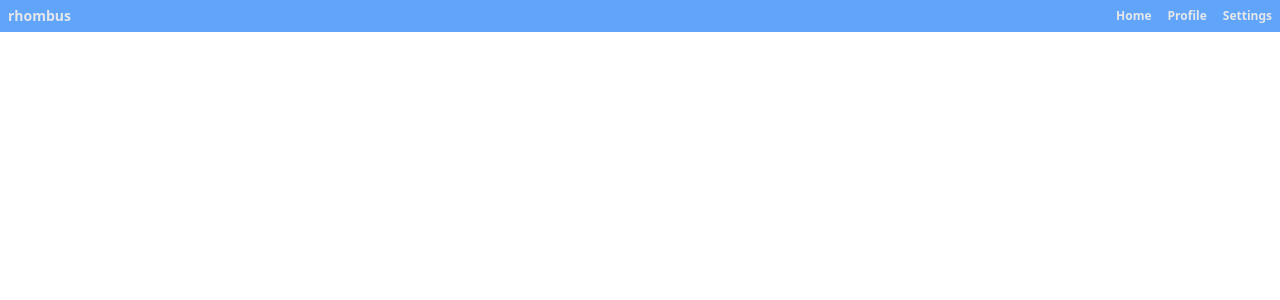
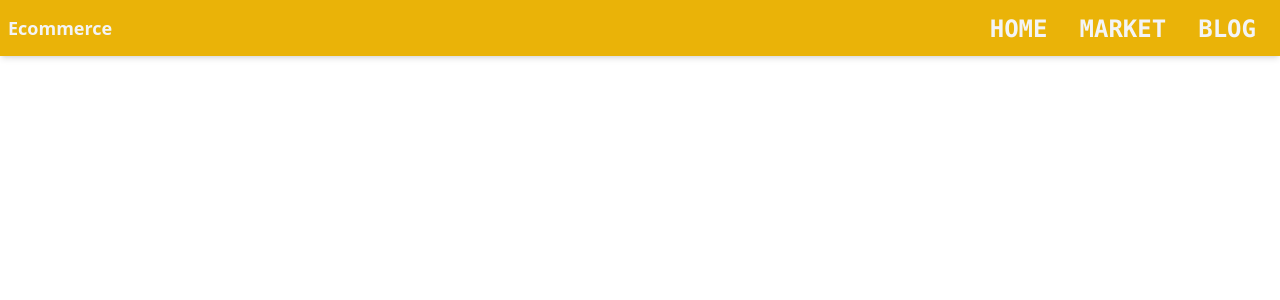
Before and after one commit to Simon-W66/ecommerce-frontend, a React (Create React App) app: page / in a window 1280 px wide. Shown: the top 300 px of the page. Built offline with nearby package versions, Linux system fonts and the light colour scheme.

Commit message:
Restyled navbar, made it better look, Let's GO!

```diff
--- a/src/components/layouts/Navbar.js
+++ b/src/components/layouts/Navbar.js
@@ -10,16 +10,12 @@ import {AiOutlineClose} from "react-icons/ai"
 const Nav = () => {
   let Links = [
     { name: "HOME", link: "/" },
-    { name: "SERVICE", link: "/" },
-    { name: "ABOUT", link: "/" },
-    { name: "BLOG'S", link: "/" },
-    { name: "CONTACT", link: "/" }
+    { name: "Market", link: "/market" },
+    { name: "Blog", link: "/blog" },
   ];
   const [active,setActive] = useState(false)
 
-    const showMenu = () => {
-        setActive(!active)
-    }
+
 
   const [isSideMenuOpen, setisSideMenuOpen] = useState(false)
 
@@ -28,16 +24,23 @@ const Nav = () => {
     }
 
     return (
-        <div className="fixed w-full h-8 bg-blue-400 text-gray-200 flex flex-row justify-between items-center">
-            <div className="brand-logo text-sm font-bold px-2">rhombus</div>
-            <ul className="hidden menu-list lg:flex lg:flex-row text-xs font-bold">
-                <li className="menu-list-item px-2"><a href="#">Home</a></li>
-                <li className="menu-list-item px-2"><a href="#">Profile</a></li>
-                <li className="menu-list-item px-2"><a href="#">Settings</a></li>
+        <div className="fixed w-full h-14 bg-yellow-500 text-gray-100 flex flex-row justify-between items-center shadow-md ">
+            <div className="brand-logo text-lg font-bold px-2">Ecommerce</div>
+            <ul className="hidden menu-list lg:flex lg:flex-row text-xs font-bold px-6 ">
+                {Links.map((link) => (
+                  <li key={link.name} className="md:ml-8 text-2xl md:my-0 my-7">
+                    <a
+                      href={link.link}
+                      className="text-gray-100 hover:text-black font-mono"
+                    >
+                      {link.name.toUpperCase()}
+                    </a>
+                  </li>
+                ))}
             </ul>
 
             <button onClick={()=>{showSideMenu()}} className="lg:hidden menu-button">
-                {(isSideMenuOpen) ? <AiOutlineClose className="w-8 h-8 px-2"/> : <GiHamburgerMenu  className="w-8 h-8 px-2" />}
+                {(isSideMenuOpen) ? <AiOutlineClose className="w-12 h-12 p-1"/> : <GiHamburgerMenu  className="w-12 h-12 p-1" />}
             </button>
             {(isSideMenuOpen) ? SideMenu() : ''}
         </div>
@@ -47,12 +50,25 @@ const Nav = () => {
 }
 
 function SideMenu(){
+    let Links = [
+    { name: "HOME", link: "/" },
+    { name: "Market", link: "/market" },
+    { name: "Blog", link: "/blog" },
+
+  ];
     return(
-        <div className="fixed h-1/3 w-full sm:w-1/4 lg:hidden bg-blue-500 top-8">
-            <ul className="menu-list flex flex-col text-xs font-bold">
-                <li className="menu-list-item py-2 hover:bg-white hover:text-blue-700"><a href="#">Home</a></li>
-                <li className="menu-list-item py-2 hover:bg-white hover:text-blue-700"><a href="#">Profile</a></li>
-                <li className="menu-list-item py-2 hover:bg-white hover:text-blue-700"><a href="#">Settings</a></li>
+        <div className="fixed h-auto py-4 w-full sm:w-2/4 lg:hidden bg-yellow-500 opacity-50 top-14  ">
+            <ul className="menu-list flex flex-col text-medium font-bold text-center ">
+                {Links.map((link) => (
+                  <li key={link.name} className="md:ml-8 text-xl md:my-0 my-2 opacity-100">
+                    <a
+                      href={link.link}
+                      className="text-gray-100 hover:text-black font-mono"
+                    >
+                      {link.name.toUpperCase()}
+                    </a>
+                  </li>
+                ))}
             </ul>
         </div>
     )
```
